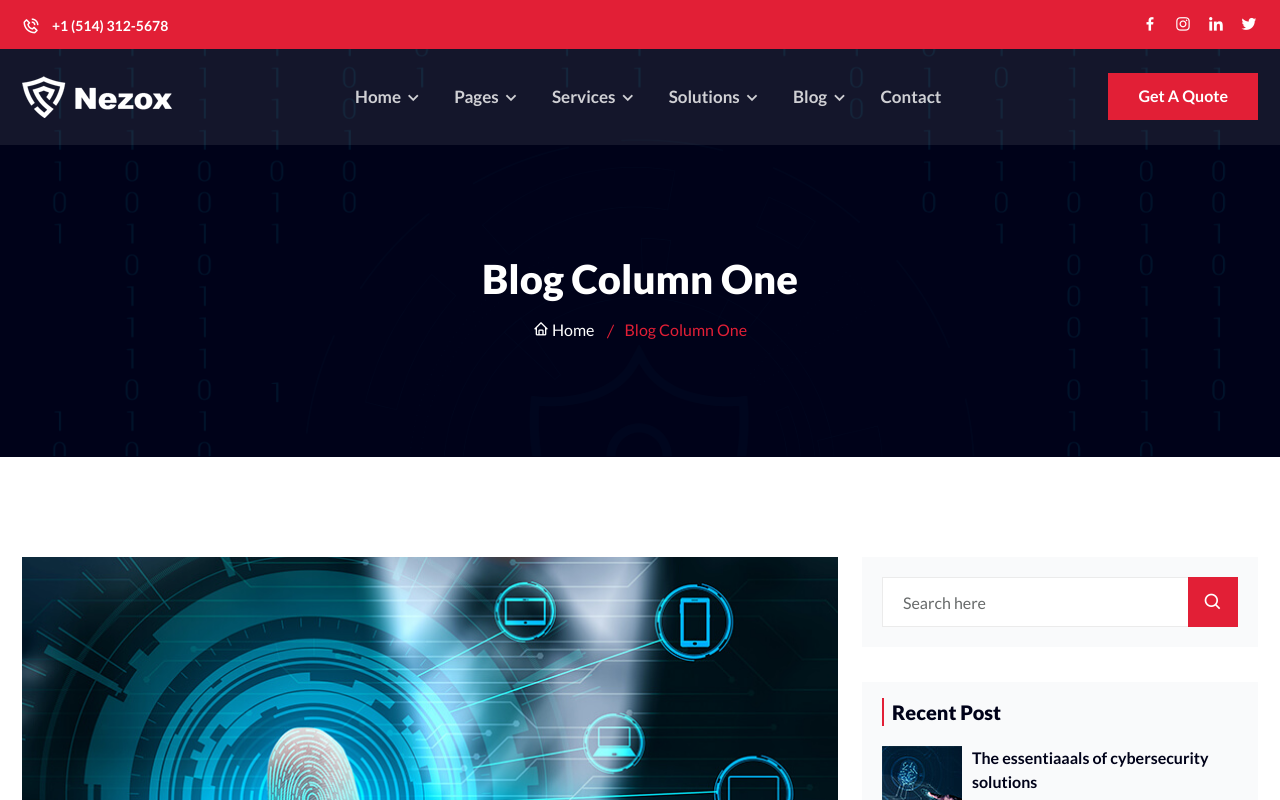
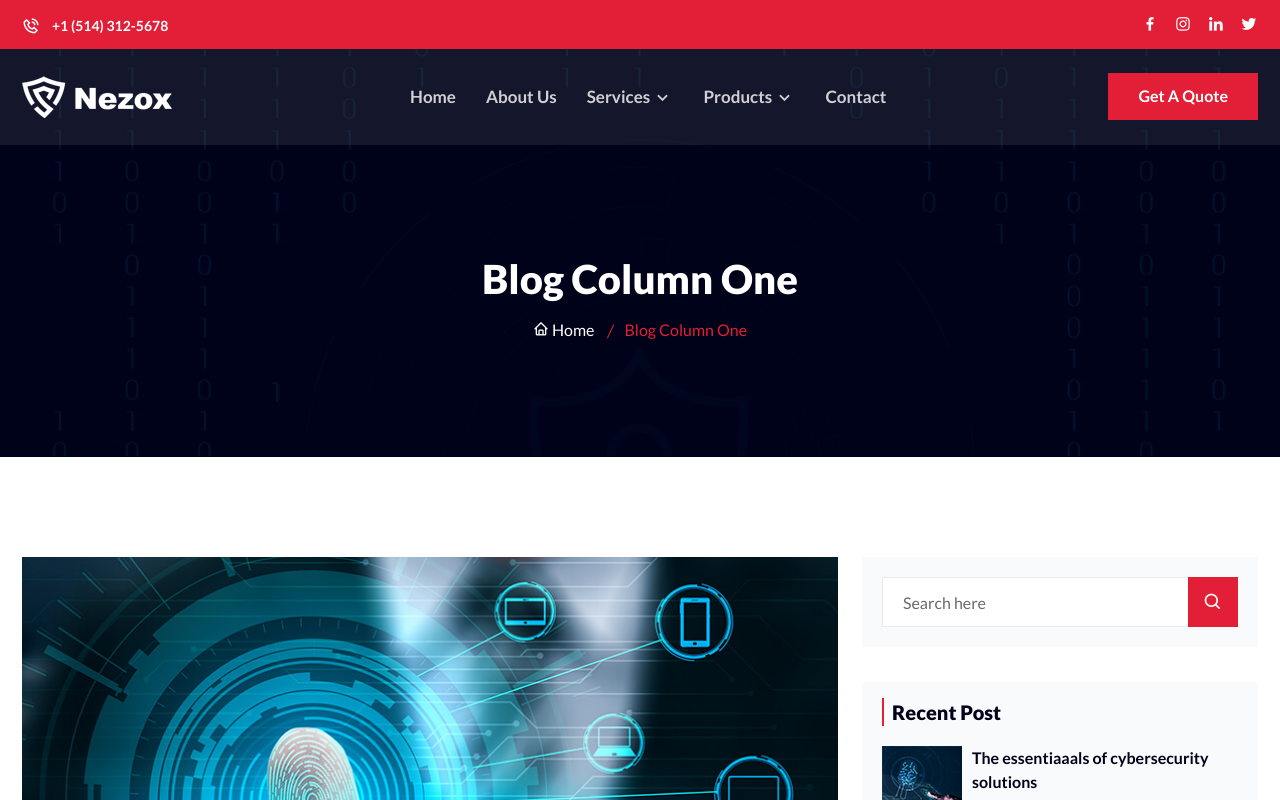
Before and after one commit to selva-mindbridges/g3-website, a Next.js app in the folder using-app-router-with-typescript/nezox/: page /blog in a window 1280 px wide. Shown: the top 800 px of the page. Built offline with nearby package versions, Linux system fonts and the light colour scheme.

Commit message:
#HeaderSection_NewChanges

```diff
--- a/using-app-router-with-typescript/nezox/libs/menus.tsx
+++ b/using-app-router-with-typescript/nezox/libs/menus.tsx
@@ -1,112 +1,112 @@
 export const menus = [
   {
     label: "Home",
-    link: "#",
-    submenu: [
-      {
-        label: "Home Demo - 1",
-        link: "/",
-      },
-      {
-        label: "Home Demo - 2",
-        link: "/home-2/",
-      },
-      {
-        label: "Home Demo - 3",
-        link: "/home-3/",
-      },
-      {
-        label: "Home Demo - 4",
-        link: "/home-4/",
-      },
-      {
-        label: "Home Demo - 5",
-        link: "/home-5/",
-      },
-    ],
+    link: "/",
+    // submenu: [
+    //   {
+    //     label: "Home Demo - 1",
+    //     link: "/",
+    //   },
+    //   {
+    //     label: "Home Demo - 2",
+    //     link: "/home-2/",
+    //   },
+    //   {
+    //     label: "Home Demo - 3",
+    //     link: "/home-3/",
+    //   },
+    //   {
+    //     label: "Home Demo - 4",
+    //     link: "/home-4/",
+    //   },
+    //   {
+    //     label: "Home Demo - 5",
+    //     link: "/home-5/",
+    //   },
+    // ],
   },
   {
-    label: "Pages",
-    link: "#",
-    submenu: [
-      {
-        label: "About Us",
-        link: "/about-us/",
-      },
-      {
-        label: "Team",
-        link: "/team/",
-      },
-      {
-        label: "Testimonials",
-        link: "/testimonials/",
-      },
-      {
-        label: "Pricing",
-        link: "/pricing/",
-      },
-      {
-        label: "My Account",
-        link: "/my-account/",
-      },
-      {
-        label: "Login",
-        link: "/login/",
-      },
-      {
-        label: "Register",
-        link: "/register/",
-      },
-      {
-        label: "Recover Password",
-        link: "/recover-password/",
-      },
-      {
-        label: "Faq",
-        link: "/faq/",
-      },
-      {
-        label: "Coming Soon",
-        link: "/coming-soon/",
-      },
-      {
-        label: "Terms & Conditions",
-        link: "/terms-conditions/",
-      },
-      {
-        label: "Privacy Policy",
-        link: "/privacy-policy/",
-      },
-    ],
+    label: "About Us",
+    link: "/about-us/",
+    // submenu: [
+    //   {
+    //     label: "About Us",
+    //     link: "/about-us/",
+    //   },
+    //   {
+    //     label: "Team",
+    //     link: "/team/",
+    //   },
+    //   {
+    //     label: "Testimonials",
+    //     link: "/testimonials/",
+    //   },
+    //   {
+    //     label: "Pricing",
+    //     link: "/pricing/",
+    //   },
+    //   {
+    //     label: "My Account",
+    //     link: "/my-account/",
+    //   },
+    //   {
+    //     label: "Login",
+    //     link: "/login/",
+    //   },
+    //   {
+    //     label: "Register",
+    //     link: "/register/",
+    //   },
+    //   {
+    //     label: "Recover Password",
+    //     link: "/recover-password/",
+    //   },
+    //   {
+    //     label: "Faq",
+    //     link: "/faq/",
+    //   },
+    //   {
+    //     label: "Coming Soon",
+    //     link: "/coming-soon/",
+    //   },
+    //   {
+    //     label: "Terms & Conditions",
+    //     link: "/terms-conditions/",
+    //   },
+    //   {
+    //     label: "Privacy Policy",
+    //     link: "/privacy-policy/",
+    //   },
+    // ],
   },
   {
     label: "Services",
     link: "#",
     submenu: [
       {
-        label: "Services Style One",
+        label: "VAPT",
         link: "/services/",
       },
       {
-        label: "Services Style Two",
+        label: "Professional Services",
         link: "/services/2/",
       },
-      {
-        label: "Services Style Three",
-        link: "/services/3/",
-      },
-      {
-        label: "Service Details",
-        link: "/services/details/",
-      },
+      // {
+      //   label: "Services Style Three",
+      //   link: "/services/3/",
+      // },
+      // {
+      //   label: "Service Details",
+      //   link: "/services/details/",
+      // },
     ],
   },
   {
-    label: "Solutions",
+    label: "Products",
     link: "#",
     submenu: [
       {
-        label: "Solutions",
+        label: "G3 Sec . Ai",
         link: "/solutions/",
       },
       {
@@ -115,32 +115,32 @@ export const menus = [
       },
     ],
   },
-  {
-    label: "Blog",
-    link: "#",
-    submenu: [
-      {
-        label: "Blog Column One",
-        link: "/blog/",
-      },
-      {
-        label: "Blog Column Two",
-        link: "/blog/2/",
-      },
-      {
-        label: "Blog Column Three",
-        link: "/blog/3/",
-      },
-      {
-        label: "Blog Left Sidebar",
-        link: "/blog/4/",
-      },
-      {
-        label: "Blog Details",
-        link: "/blog/details/",
-      },
-    ],
-  },
+  // {
+  //   label: "Blog",
+  //   link: "#",
+  //   submenu: [
+  //     {
+  //       label: "Blog Column One",
+  //       link: "/blog/",
+  //     },
+  //     {
+  //       label: "Blog Column Two",
+  //       link: "/blog/2/",
+  //     },
+  //     {
+  //       label: "Blog Column Three",
+  //       link: "/blog/3/",
+  //     },
+  //     {
+  //       label: "Blog Left Sidebar",
+  //       link: "/blog/4/",
+  //     },
+  //     {
+  //       label: "Blog Details",
+  //       link: "/blog/details/",
+  //     },
+  //   ],
+  // },
   {
     label: "Contact",
     link: "/contact/",
--- a/using-app-router-with-typescript/nezox/src/app/layout.tsx
+++ b/using-app-router-with-typescript/nezox/src/app/layout.tsx
@@ -22,8 +22,8 @@ const lato = Lato({
 });
 
 export const metadata: Metadata = {
-  title: "Nezox - Cyber Security Company React Nextjs Template",
-  description: "Cyber Security Company React Nextjs Template",
+  title: "G3 CyberSpace",
+  description: "G3 CyberSpace Cyber Security Company",
 };
 
 export default function RootLayout({
--- a/using-app-router-with-typescript/nezox/src/app/services/2/page.tsx
+++ b/using-app-router-with-typescript/nezox/src/app/services/2/page.tsx
@@ -11,10 +11,10 @@ export default function Page() {
       <NavbarFive />
 
       <PageBanner
-        pageTitle="Services Style Two"
+        pageTitle="Professional Services"
         homePageUrl="/"
         homePageText="Home"
-        activePageText="Services Style Two"
+        activePageText="Professional Services"
       />
 
       <div className="safety-area pt-100 pb-70">
--- a/using-app-router-with-typescript/nezox/src/app/services/page.tsx
+++ b/using-app-router-with-typescript/nezox/src/app/services/page.tsx
@@ -11,10 +11,10 @@ export default function Page() {
       <NavbarFive />
 
       <PageBanner
-        pageTitle="Services Style One"
+        pageTitle="VAPT"
         homePageUrl="/"
         homePageText="Home"
-        activePageText="Services Style One"
+        activePageText="VAPT"
       />
 
       <div className="feature-area feature-area-two pt-100 pb-70">
--- a/using-app-router-with-typescript/nezox/src/app/solutions/page.tsx
+++ b/using-app-router-with-typescript/nezox/src/app/solutions/page.tsx
@@ -10,10 +10,10 @@ export default function Page() {
       <NavbarFive />
 
       <PageBanner
-        pageTitle="Solutions"
+        pageTitle="G3 Sec . Ai"
         homePageUrl="/"
         homePageText="Home"
-        activePageText="Solutions"
+        activePageText="G3 Sec . Ai"
       />
 
       <SolutionsCard />
```
